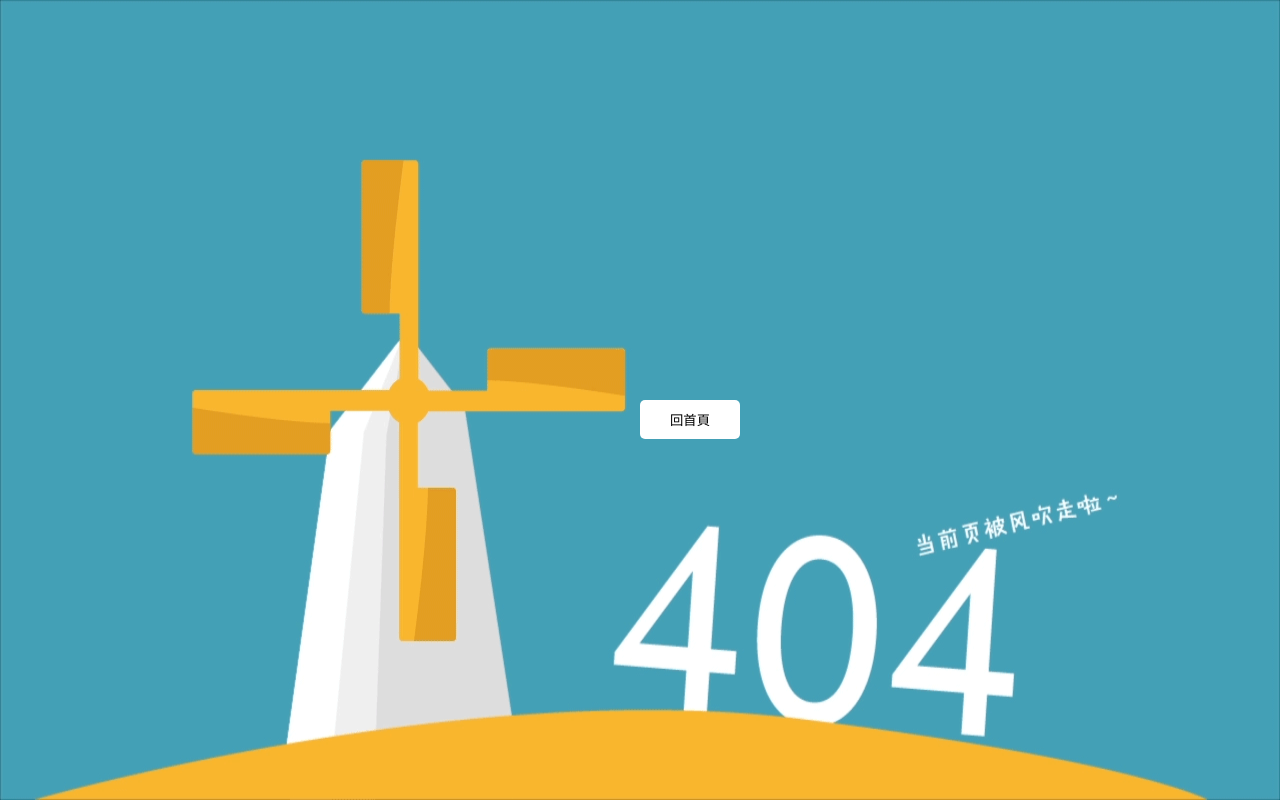
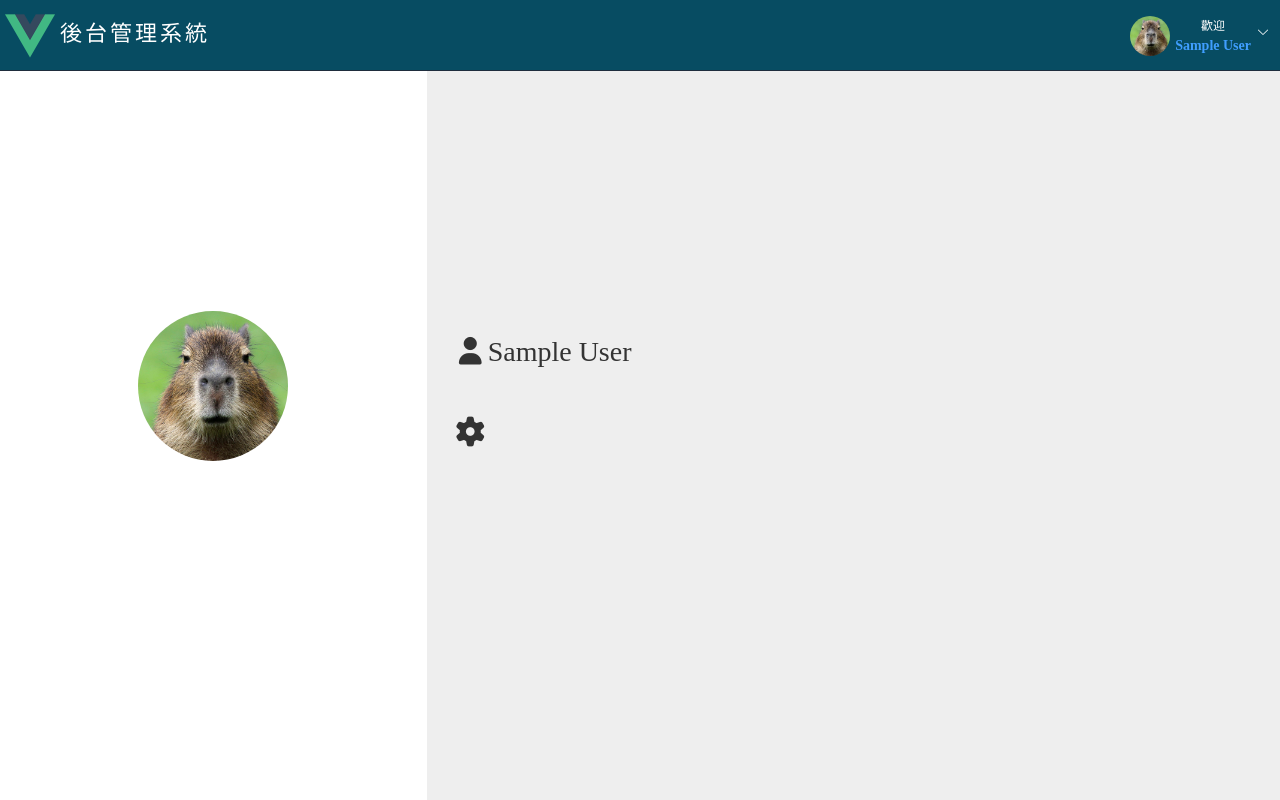
Before and after one commit to willyos0113/vue3-vite-ts-vuex-element-plus, a Vue app: page /userinfo in a window 1280 px wide. Built offline with nearby package versions, Linux system fonts and the light colour scheme; no server answers; sample sign-in values are in the browser's storage.

Commit message:
feat: add nested routes Index and UserInfo under Home component.

```diff
--- a/index.html
+++ b/index.html
@@ -4,6 +4,10 @@
     <meta charset="UTF-8" />
     <link rel="icon" type="image/svg+xml" href="/vite.svg" />
     <meta name="viewport" content="width=device-width, initial-scale=1.0" />
+    <link
+      rel="stylesheet"
+      href="https://cdnjs.cloudflare.com/ajax/libs/font-awesome/7.0.1/css/all.min.css"
+    />
     <link rel="stylesheet" href="./public/css/reset.css" />
     <title>Vite + Vue + TS</title>
   </head>
--- a/src/components/Navbar.vue
+++ b/src/components/Navbar.vue
@@ -9,7 +9,7 @@
         <img src="../assets/default.jpg" class="avatar" alt="avatar" />
         <div class="welcome-content">
           <p class="content welcome">歡迎</p>
-          <p class="content username">Mr.王</p>
+          <p class="content username">{{ store.user?.name }}</p>
         </div>
         <span class="dropdown">
           <!-- 下拉選單 ( <el-dropdown> ) -->
@@ -37,7 +37,7 @@ import { ArrowDown } from "@element-plus/icons-vue";
 import { useAuthStore } from "../store";
 import { router } from "../router";
 
-const store = useAuthStore();
+const store: any = useAuthStore();
 
 // 處理 dropdown 點擊事件
 const handleDropDown = (item: string) => {
@@ -54,7 +54,8 @@ const handleDropDown = (item: string) => {
 
 // 顯示個人資訊
 const showUserInfo = (): void => {
-  console.log("跳轉到個人資訊");
+  // console.log("跳轉到個人資訊");
+  router.push("/userinfo");
 };
 
 // 登出
--- a/src/router/index.ts
+++ b/src/router/index.ts
@@ -1,29 +1,36 @@
 import {
   createRouter, // 用來建立路由器實例
-  createWebHistory, // 設定瀏覽器使用 HTML5 History API
-  type RouteRecordRaw, // 定義路由物件的結構
+  createWebHistory, // 設定路由模式為 HTML5 的 History 模式
+  type RouteRecordRaw, // 定義路由記錄的型態
 } from "vue-router";
 
+// 1. 定義路由陣列，包含每個路由的路徑、名稱和對應的組件
 const routes: Array<RouteRecordRaw> = [
-  // 定義路由 "/"
+  // (1) 定義路由 "/"
   {
     path: "/",
     name: "Home",
     component: () => import("../views/Home.vue"),
+    children: [
+      // a. 預設子路由
+      { path: "", component: () => import("../views/Index.vue") },
+      // b. 其他子路由
+      { path: "/userinfo", component: () => import("../views/UserInfo.vue") },
+    ],
   },
-  // 定義路由 "/register"
+  // (2) 定義路由 "/register"
   {
     path: "/register",
     name: "Register",
     component: () => import("../views/Register.vue"),
   },
-  // 定義路由 "/login"
+  // (3) 定義路由 "/login"
   {
     path: "/login",
     name: "Login",
     component: () => import("../views/Login.vue"),
   },
-  // 定義沒有匹配到路由時...
+  // (4) 定義 404 頁面路由，捕捉所有未定義的路由
   {
     path: "/:catchAll(.*)",
     name: "404",
@@ -31,22 +38,23 @@ const routes: Array<RouteRecordRaw> = [
   },
 ];
 
-// 建立路由
+// 2. 創建路由器實例
 const router = createRouter({
   history: createWebHistory(),
   routes,
 });
 router.beforeEach((to, from, next) => {
-  // 驗證是否登入
+  // (1) 驗證是否登入
   const isLogin: boolean = localStorage.getItem("token") ? true : false;
 
-  // 如果是登入或註冊頁面，直接放行
+  // (2) 如果是登入或註冊頁面，直接放行
   if (to.path === "/login" || to.path === "/register") {
     next();
-    // 其他頁面需要驗證
+    // (3) 其他頁面需要驗證
   } else {
     isLogin ? next() : next("/login");
   }
 });
-// 導出路由
+
+// 3. 導出路由器實例
 export { router };
--- a/src/store/index.ts
+++ b/src/store/index.ts
@@ -12,7 +12,7 @@ export const useAuthStore = defineStore("auth", {
     getUser: (state) => state.user,
   },
   actions: {
-    // 修改 isAuthenticated, user 狀態
+    // 修改 isAuthenticated 狀態
     setAuthenticated(isAuth: boolean) {
       if (isAuth) {
         this.isAuthenticated = isAuth;
@@ -20,6 +20,7 @@ export const useAuthStore = defineStore("auth", {
         this.isAuthenticated = false;
       }
     },
+    // 修改 user 狀態
     setUser(user: UserType | null) {
       if (user) {
         this.user = user;
--- a/src/views/Home.vue
+++ b/src/views/Home.vue
@@ -14,10 +14,17 @@ onMounted(async () => {
 </script>
 
 <template>
-  <div class="index">
+  <div class="home">
     <navbar />
+    <router-view></router-view>
     初始化頁面
   </div>
 </template>
 
-<style scoped></style>
+<style scoped>
+.home {
+  width: 100%;
+  height: 100%;
+  overflow: hidden;
+}
+</style>
--- /dev/null
+++ b/src/views/Index.vue
@@ -0,0 +1,35 @@
+<script setup lang="ts"></script>
+
+<template>
+  <div class="index">
+    <div class="container">
+      <h1 class="title">知識方舟</h1>
+      <p class="lead">專注線上教育，陪伴你的學習旅程！</p>
+    </div>
+  </div>
+</template>
+
+<style scoped>
+.index {
+  width: 100%;
+  height: 100%;
+  background: url(../assets/showcase.png) no-repeat;
+  background-size: 100% 100%;
+}
+.container {
+  width: 100%;
+  height: 100%;
+  box-sizing: border-box;
+  padding-top: 100px;
+  background-color: rgba(0, 0, 0, 0.7);
+  text-align: center;
+  color: white;
+}
+.title {
+  font-size: 30px;
+}
+.lead {
+  margin-top: 50px;
+  font-size: 22px;
+}
+</style>
--- /dev/null
+++ b/src/views/UserInfo.vue
@@ -0,0 +1,69 @@
+<script setup lang="ts">
+import { useAuthStore } from "../store";
+
+const store: any = useAuthStore();
+</script>
+
+<template>
+  <div class="info-container">
+    <el-row type="flex" class="content" justify="center">
+      <el-col :span="8">
+        <div class="user">
+          <img src="../assets/default.jpg" class="avatar" alt="avatar" />
+        </div>
+      </el-col>
+      <el-col :span="16">
+        <div class="userinfo">
+          <div class="user-item">
+            <i class="fa fa-user"></i>
+            <span>{{ store.user?.name }}</span>
+          </div>
+          <div class="user-item">
+            <i class="fa fa-cog"></i>
+            <span>{{ store.user?.identity }}</span>
+          </div>
+        </div>
+      </el-col>
+    </el-row>
+  </div>
+</template>
+
+<style scoped>
+.info-container {
+  width: 100%;
+  height: 100%;
+  box-sizing: border-box;
+  /* padding: 16px; */
+}
+.content {
+  width: 100%;
+  height: 100%;
+}
+.user {
+  text-align: center;
+  position: relative;
+  top: 30%;
+}
+.user img {
+  width: 150px;
+  border-radius: 50%;
+}
+.user span {
+  display: block;
+  text-align: center;
+  margin-top: 20px;
+  font-size: 20px;
+  font-weight: bold;
+}
+.userinfo {
+  height: 100%;
+  background-color: #eee;
+}
+.user-item {
+  position: relative;
+  top: 30%;
+  padding: 26px;
+  font-size: 28px;
+  color: #333;
+}
+</style>
```
